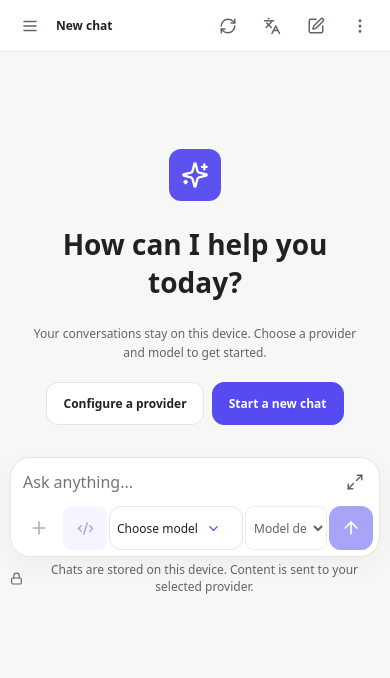
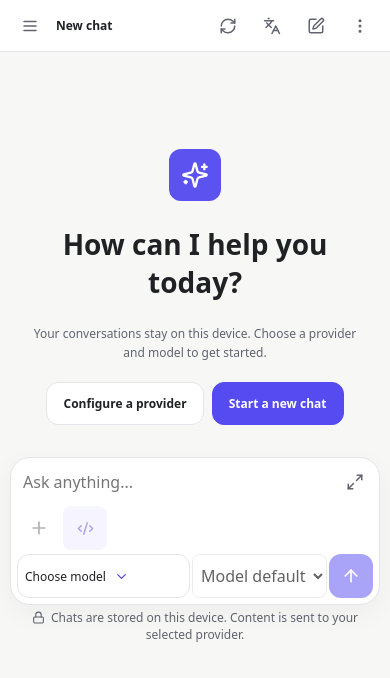
Before and after one commit to yapweijun1996/PWA-BYOK-AI-Chatbox, a React (Vite) app: page /messages in a window 390 px wide. Shown: the top 678 px of the page. Built offline with nearby package versions, Linux system fonts and the light colour scheme.

Commit message:
Center and rebalance mobile composer layout

```diff
--- a/src/App.tsx
+++ b/src/App.tsx
@@ -582,7 +582,7 @@ function App({
                   </span>
                   {reasoningAvailable && (
                     <button
-                      className="icon composer-reasoning"
+                      className="icon composer-reasoning composer-thoughts"
                       type="button"
                       title={reasoningLabel}
                       aria-label={reasoningLabel}
--- a/src/components/Composer.tsx
+++ b/src/components/Composer.tsx
@@ -217,7 +217,7 @@ export function Composer({
           if (event.key === "Tab") {
             const items = Array.from(
               shell.current?.querySelectorAll<HTMLElement>(
-                'button:not(:disabled), textarea:not(:disabled), [href], input:not([type="hidden"]):not(:disabled)',
+                'button:not(:disabled), textarea:not(:disabled), select:not(:disabled), [href], input:not([type="hidden"]):not(:disabled)',
               ) || [],
             ).filter((item) => item.offsetParent !== null);
             if (!items.length) return;
@@ -591,8 +591,8 @@ export function Composer({
         </div>
       </form>
       <p className="privacy">
-        <Lock size={13} aria-hidden="true" />
         <span>
+          <Lock size={13} aria-hidden="true" />
           {t(
             "Chats are stored on this device. Content is sent to your selected provider.",
           )}
--- a/src/styles.css
+++ b/src/styles.css
@@ -869,17 +869,15 @@ select:focus-visible {
   border-radius: var(--radius-medium);
 }
 .privacy {
-  display: flex;
-  justify-content: center;
-  align-items: center;
-  gap: 6px;
   color: var(--color-muted);
   font-size: var(--font-caption);
   margin: 10px 0 0;
   text-align: center;
 }
 .privacy svg {
-  flex: none;
+  display: inline-block;
+  vertical-align: -2px;
+  margin-inline-end: 6px;
 }
 .composer-status {
   margin: 0 var(--space-small) var(--space-extra-small);
@@ -1199,6 +1197,9 @@ select:focus-visible {
   .response-inspector > summary {
     min-height: 44px;
   }
+  .composer-wrap {
+    padding-inline: var(--chat-inset-start) var(--chat-inset-end);
+  }
   .composer {
     padding: 6px;
   }
@@ -1262,6 +1263,30 @@ select:focus-visible {
     padding-top: 10vh;
   }
 }
+/* Keep the model and effort labels readable on narrow phones. */
+@media (max-width: 420px) {
+  .composer-actions {
+    display: grid;
+    grid-template-columns: 44px 44px minmax(0, 1fr) minmax(120px, auto) 44px;
+    gap: 4px 2px;
+  }
+  .composer-actions .composer-attach { grid-area: 1 / 1; }
+  .composer-actions .composer-reasoning:not(.composer-thoughts) { grid-area: 1 / 2; }
+  .composer-actions .composer-thoughts { grid-area: 1 / 3; justify-self: start; }
+  .composer-actions .model-pill {
+    grid-area: 2 / 1 / 3 / 4;
+    width: 100%;
+    max-width: none;
+    margin: 0;
+  }
+  .composer-actions .composer-effort {
+    grid-area: 2 / 4;
+    width: 100%;
+    max-width: none;
+    font-size: 16px;
+  }
+  .composer-actions .send { grid-area: 2 / 5; }
+}
 @media (max-width: 374px) {
   .top-actions .topbar-model {
     width: 44px;
```
Also changed, not shown: tests/composer-mobile-alignment-smoke.mjs (added, +61 -0 lines), tests/responsive-smoke.mjs (+5 -1 lines), tests/run-browser.mjs (+1 -0 lines).
